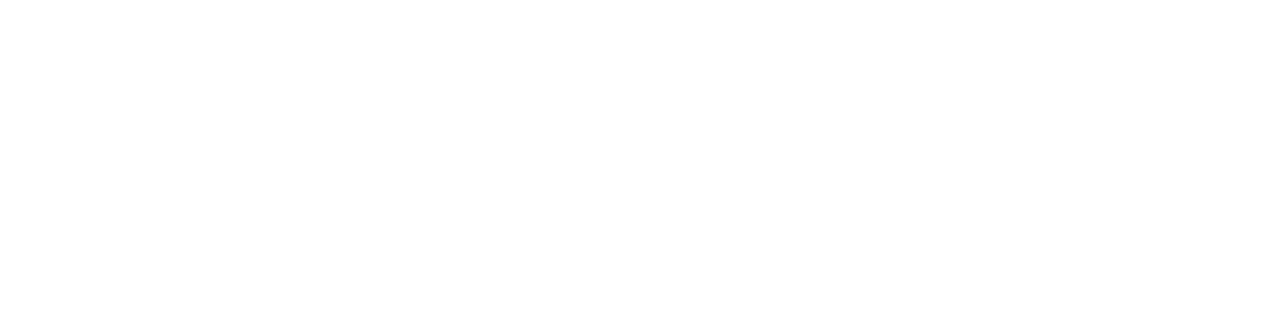
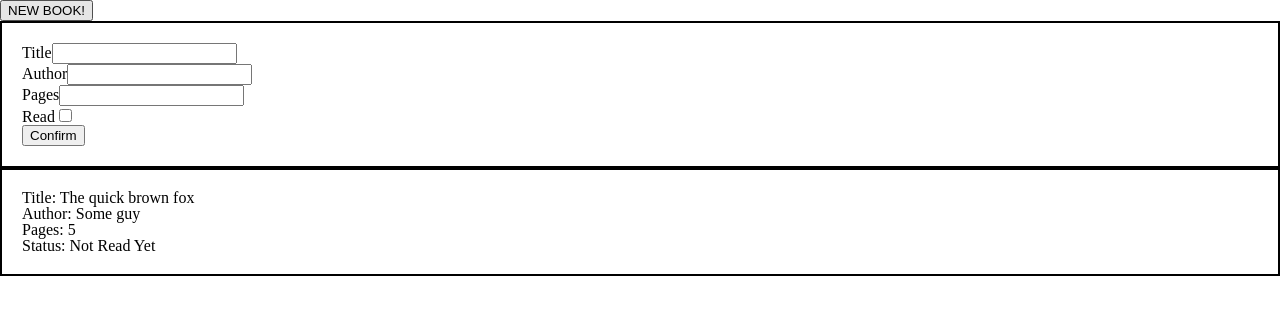
Before and after one commit to sky-pose-rick/book-library, a plain HTML site: page index.html in a window 1280 px wide. Drawn offline with Linux system fonts and the light colour scheme.

Commit message:
html form

```diff
--- a/index.html
+++ b/index.html
@@ -7,7 +7,21 @@
         <link href="styles/style.css" rel="stylesheet">
       </head>
       <body>
+        <div id="library">
+          <button id="add-button">NEW BOOK!</button>
+          <form id="add-form"><label>Title</label><input type="text" required><br>
+          <label>Author</label><input type="text" required><br>
+          <label>Pages</label><input type="text" required><br>
+          <label>Read</label><input type="checkbox"><br>
+          <input type="submit" value="Confirm"></form>
 
+          <div class="book" data-index="0">
+            <p>Title: The quick brown fox</p>
+            <p>Author: Some guy</p>
+            <p>Pages: 5</p>
+            <p>Status: Not Read Yet</p>
+          </div>
+        </div>
       </body>
     <script src="scripts/script.js"></script>
 </html>
--- a/styles/style.css
+++ b/styles/style.css
@@ -0,0 +1,9 @@
+.book{
+    border: solid 2px;
+    padding: 20px;
+}
+
+#add-form{
+    border: solid 2px;
+    padding: 20px;
+}
```
